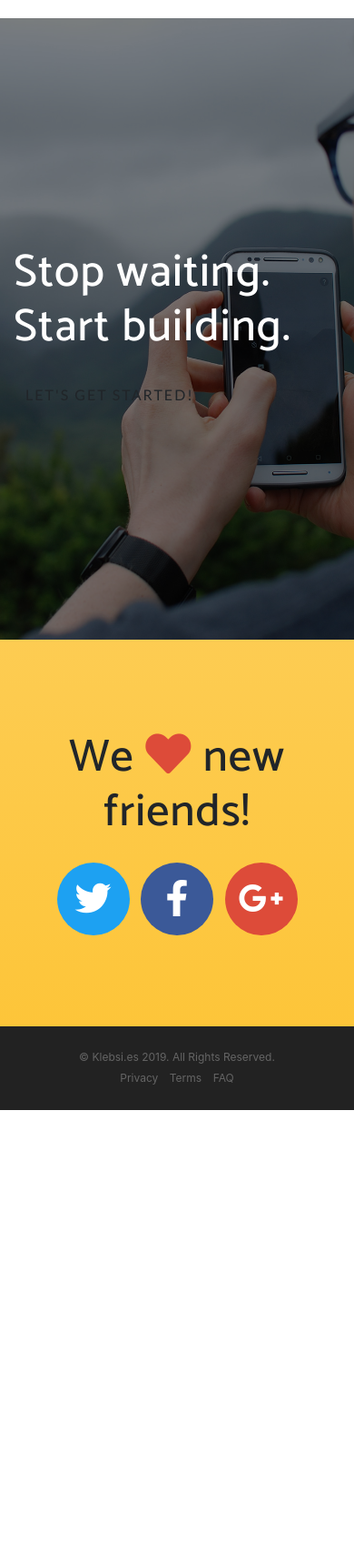
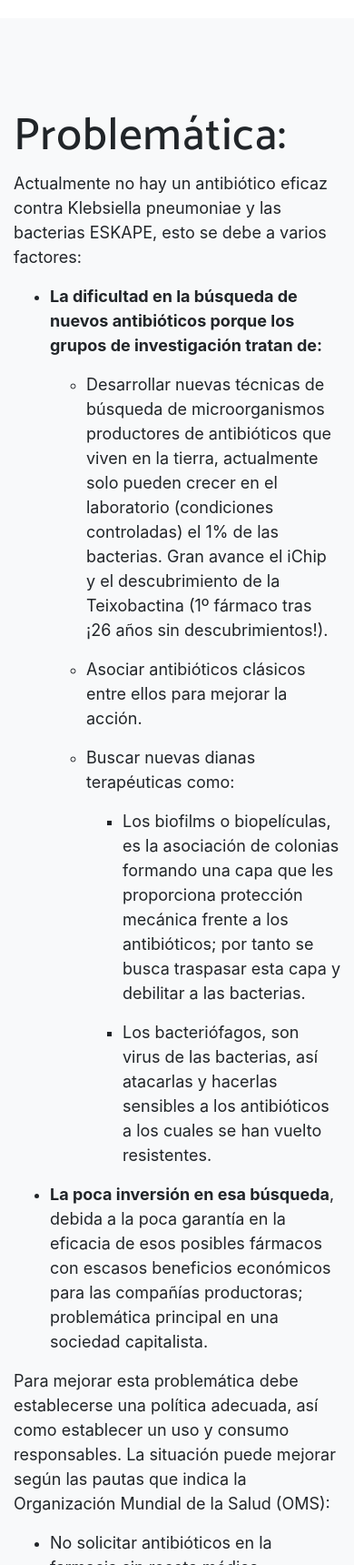
Before and after one commit to breogangf/klebsi.es, a website with bundled scripts: page www/index.html in a window 390 px wide. Shown: the part 7640-9360 px from the top of the page at 91% size. Before the commit the page ends 8860 px from the top, so only its background shows below. Built offline with nearby package versions, Linux system fonts and the light colour scheme; a web font is replaced by a local one.

Commit message:
All texts added to each section

```diff
--- a/www/index.html
+++ b/www/index.html
@@ -50,7 +50,7 @@
             <a class="nav-link js-scroll-trigger" href="#pneumoniae">K.Pneumoniae</a>
           </li>
           <li class="nav-item">
-            <a class="nav-link js-scroll-trigger" href="#contact">Problemática</a>
+            <a class="nav-link js-scroll-trigger" href="#problematica">Problemática</a>
           </li>
           <li class="nav-item">
             <a class="nav-link js-scroll-trigger" href="#contact">Bibliografía</a>
@@ -143,10 +143,12 @@
             <p>Generalmente las resistencias que puede tener Klebsiella pneumoniae están relacionadas con:</p>
             <ul>
               <li><strong>Enzimas β-lactamasas</strong></li>
-              <p>Codificadas en elementos móviles entre bacterias, junto a otros genes de resistencia; las carbapenemasas
+              <p>Codificadas en elementos móviles entre bacterias, junto a otros genes de resistencia; las
+                carbapenemasas
                 son un subtipo específico.
                 Gracias a este tipo de proteínas pueden actuar en diferentes grados contra antibióticos β-lactámicos
-                (penicilinas, cefalosporinas, monobactámicos y carbapenémicos) que inhiben la nueva formación de la pared
+                (penicilinas, cefalosporinas, monobactámicos y carbapenémicos) que inhiben la nueva formación de la
+                pared
                 celular de las bacterias.
               </p>
               <p>Las β-lactamasas las podemos clasificar atendiendo a la resistencia (de menor a mayor) según las
@@ -171,7 +173,8 @@
                 <li>Clase B</li>
                 <ul>
                   <li>
-                    <p><strong>Carbapenemasas de tipo metalo-β-lactamasas (VIM, NDM, etc.): </strong> hidrolizan todos los
+                    <p><strong>Carbapenemasas de tipo metalo-β-lactamasas (VIM, NDM, etc.): </strong> hidrolizan todos
+                      los
                       antibióticos β-lactámicos excepto los monobactámicos.
                     </p>
                   </li>
@@ -185,16 +188,19 @@
                 </ul>
               </ul>
               <li>
-                <p><strong>Resistencia a quinolonas: </strong>son mutaciones en el cromosoma (ADN) bacteriano que aportan
+                <p><strong>Resistencia a quinolonas: </strong>son mutaciones en el cromosoma (ADN) bacteriano que
+                  aportan
                   resistencia a estos antibióticos mediante un cambio en la diana del fármaco.</p>
               </li>
               <li>
                 <p><strong>Resistencia a aminoglucósidos: </strong> se trata de genes localizados en un plásmido (ADN
-                  circular) que fabrican proteínas que modifican las dianas de los antibióticos y éstos no pueden actuar.
+                  circular) que fabrican proteínas que modifican las dianas de los antibióticos y éstos no pueden
+                  actuar.
                 </p>
               </li>
             </ul>
-            <p>Por tanto, en este caso hablamos de una Klebsiella pneumoniae multirresistente, la cual se caracteriza por
+            <p>Por tanto, en este caso hablamos de una Klebsiella pneumoniae multirresistente, la cual se caracteriza
+              por
               contener:</p>
             <ul>
               <li>Enzimas β-lactamasas de tipo BLEE, OXA-48 y NDM.</li>
@@ -203,32 +209,111 @@
             </ul>
           </li>
           <li><u>Infección urinaria:</u>
-            <p>La infección urinaria puede afectar a la vejiga, los uréteres y el riñón por la presencia de diversos microorganismos patógenos, mayoritariamente bacterias de la microbiota intestinal que ascienden por la uretra y alcanzan la vejiga causando cistitis; si continúan la progresión, afectan a los uréteres y los riñones causando pielonefritis (más grave).
-                Pudiéndose complicar todavía más si las bacterias llegan a la sangre, ya que es un medio de transporte por todo el organismo, lo que causa una infección general denominada sepsis.</p>
-            <p>Los antibióticos que generalmente se utilizan en este caso son algunos de la familia de los β-lactámicos, como las penicilinas (amoxicilina, aminopenicilinas) o las cefalosporinas (ceftriaxona); así como los aminoglicósidos (gentamicina, estreptomicina, etc.).</p>
-            <p>Sin embargo, cuando los anteriores no funcionan se deben utilizar aquellos denominados de último recurso, como las quinolonas; éstos se usan en vías de difícil acceso como las urinarias y su uso está muy controlado para preservar su efectividad, ya que todavía presentan pocas resistencias.</p>
-            <p>Pero cuando los antibióticos de último recurso tampoco funcionan, se debe usar un antibiótico del pasado como la colistina, el cual altera la permeabilidad de la membrana bacteriana y produce la muerte. Debido a su alta toxicidad, su uso fue desplazado por los antibióticos β-lactámicos y aminoglucósidos, pero se está volviendo a recuperar ante cepas gram negativas multirresistentes.</p>
+            <p>La infección urinaria puede afectar a la vejiga, los uréteres y el riñón por la presencia de diversos
+              microorganismos patógenos, mayoritariamente bacterias de la microbiota intestinal que ascienden por la
+              uretra y alcanzan la vejiga causando cistitis; si continúan la progresión, afectan a los uréteres y los
+              riñones causando pielonefritis (más grave).
+              Pudiéndose complicar todavía más si las bacterias llegan a la sangre, ya que es un medio de transporte por
+              todo el organismo, lo que causa una infección general denominada sepsis.</p>
+            <p>Los antibióticos que generalmente se utilizan en este caso son algunos de la familia de los β-lactámicos,
+              como las penicilinas (amoxicilina, aminopenicilinas) o las cefalosporinas (ceftriaxona); así como los
+              aminoglicósidos (gentamicina, estreptomicina, etc.).</p>
+            <p>Sin embargo, cuando los anteriores no funcionan se deben utilizar aquellos denominados de último recurso,
+              como las quinolonas; éstos se usan en vías de difícil acceso como las urinarias y su uso está muy
+              controlado para preservar su efectividad, ya que todavía presentan pocas resistencias.</p>
+            <p>Pero cuando los antibióticos de último recurso tampoco funcionan, se debe usar un antibiótico del pasado
+              como la colistina, el cual altera la permeabilidad de la membrana bacteriana y produce la muerte. Debido a
+              su alta toxicidad, su uso fue desplazado por los antibióticos β-lactámicos y aminoglucósidos, pero se está
+              volviendo a recuperar ante cepas gram negativas multirresistentes.</p>
           </li>
         </ul>
       </div>
     </div>
   </section>
 
-  <section class="cta">
-    <div class="cta-content">
-      <div class="container">
-        <h2>Stop waiting.<br>Start building.</h2>
-        <a href="#contact" class="btn btn-outline btn-xl js-scroll-trigger">Let's Get Started!</a>
+  <section class="problematica bg-light" id="problematica">
+    <div class="container">
+      <div class="row">
+        <div class="col-md-8 mx-auto">
+          <h2 class="section-heading">Problemática:</h2>
+          <p>Actualmente no hay un antibiótico eficaz contra Klebsiella pneumoniae y las bacterias ESKAPE, esto se debe
+            a varios factores: </p>
+          <ul>
+            <li>
+              <p><strong>La dificultad en la búsqueda de nuevos antibióticos porque los grupos de investigación tratan
+                  de:
+                </strong></p>
+              <ul>
+                <li>
+                  <p>Desarrollar nuevas técnicas de búsqueda de microorganismos productores de antibióticos que viven en
+                    la
+                    tierra, actualmente solo pueden crecer en el laboratorio (condiciones controladas) el 1% de las
+                    bacterias.
+                    Gran avance el iChip y el descubrimiento de la Teixobactina (1º fármaco tras ¡26 años sin
+                    descubrimientos!).</p>
+                </li>
+                <li>
+                  <p>Asociar antibióticos clásicos entre ellos para mejorar la acción.</p>
+                </li>
+                <li>
+                  <p>Buscar nuevas dianas terapéuticas como:</p>
+                </li>
+                <ul>
+                  <li>
+                    <p>Los biofilms o biopelículas, es la asociación de colonias formando una capa que les proporciona
+                      protección mecánica frente a los antibióticos; por tanto se busca traspasar esta capa y debilitar
+                      a
+                      las bacterias.</p>
+                  </li>
+                  <li>
+                    <p>Los bacteriófagos, son virus de las bacterias, así atacarlas y hacerlas sensibles a los
+                      antibióticos a los cuales se han vuelto resistentes.</p>
+                  </li>
+                </ul>
+              </ul>
+            </li>
+            <li>
+              <p><strong>La poca inversión en esa búsqueda</strong>, debida a la poca garantía en la eficacia de esos
+                posibles fármacos con escasos beneficios económicos para las compañías productoras; problemática
+                principal en una sociedad capitalista.
+              </p>
+            </li>
+          </ul>
+          <p>Para mejorar esta problemática debe establecerse una política adecuada, así como establecer un uso y
+            consumo responsables.
+            La situación puede mejorar según las pautas que indica la Organización Mundial de la Salud (OMS):
+          </p>
+          <ul>
+            <li>
+              <p>No solicitar antibióticos en la farmacia sin receta médica.</p>
+            </li>
+            <li>
+              <p>Tomar el antibiótico en la dosis recomendada y durante los días establecidos por el médico.</p>
+            </li>
+            <li>
+              <p>No automedicarse ni recomendar antibióticos a otras personas.</p>
+            </li>
+            <li>
+              <p>No almacenar los antibióticos sobrantes en casa, entregarlos en la farmacia.</p>
+            </li>
+            <li>
+              <p>Cuando esté enfermo extreme las medidas de higiene para evitar la transmisión a otras personas.</p>
+            </li>
+          </ul>
+          <p>Esto es muy importante porque si no cambiamos pequeñas cosas, en el 2050 los antibióticos serán ineficaces
+            para prevenir y tratar enfermedades, siendo la resistencia a los antibióticos la 1ª causa de muerte en el
+            mundo, superando al cáncer, ¡¡ 1 muerte cada 3 segundos!!
+          </p>
+        </div>
       </div>
     </div>
-    <div class="overlay"></div>
   </section>
 
   <section class="contact bg-primary" id="contact">
     <div class="container">
       <h2>We
         <i class="fas fa-heart"></i>
-        new friends!</h2>
+        reading right?</h2>
       <ul class="list-inline list-social">
         <li class="list-inline-item social-twitter">
           <a href="#">
```
